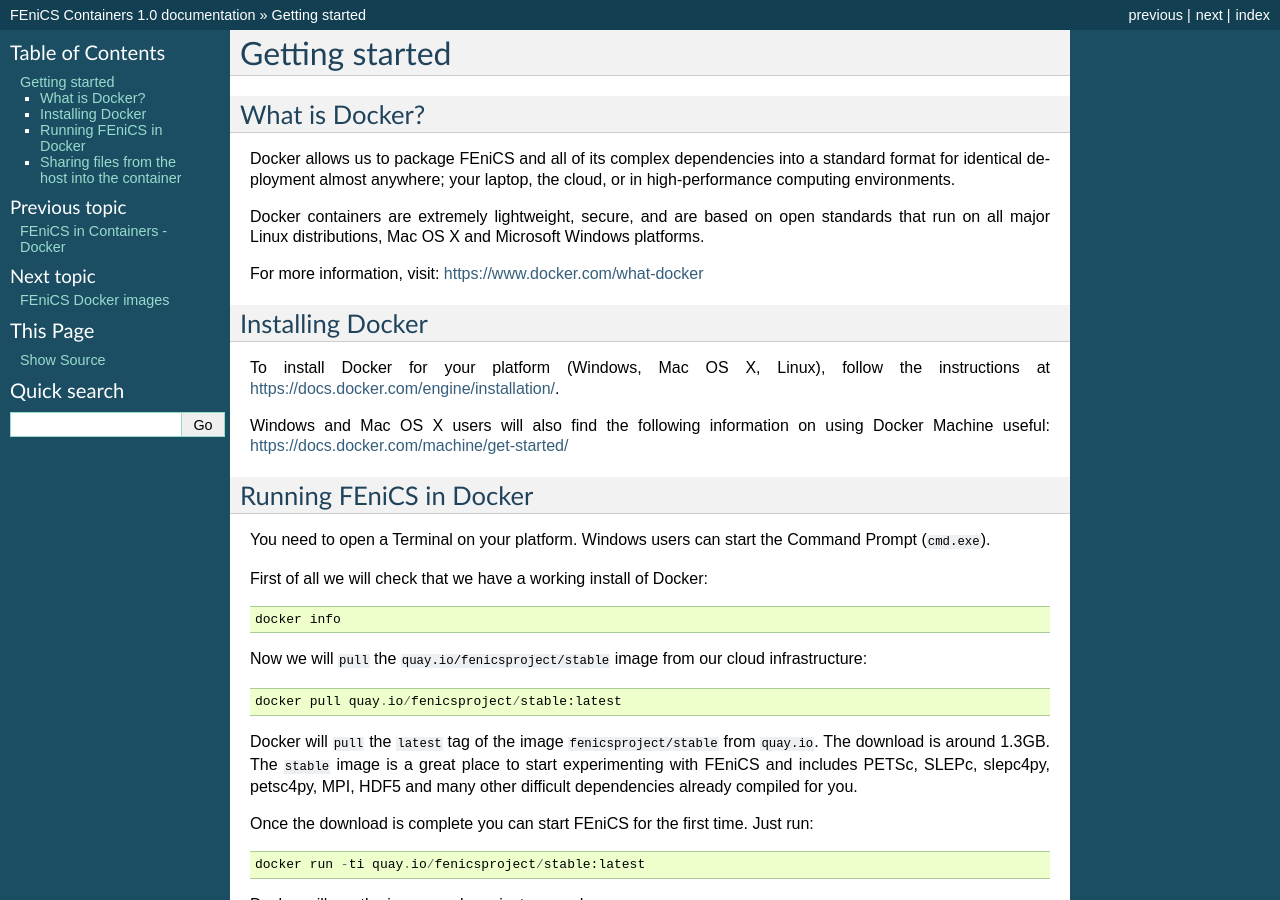
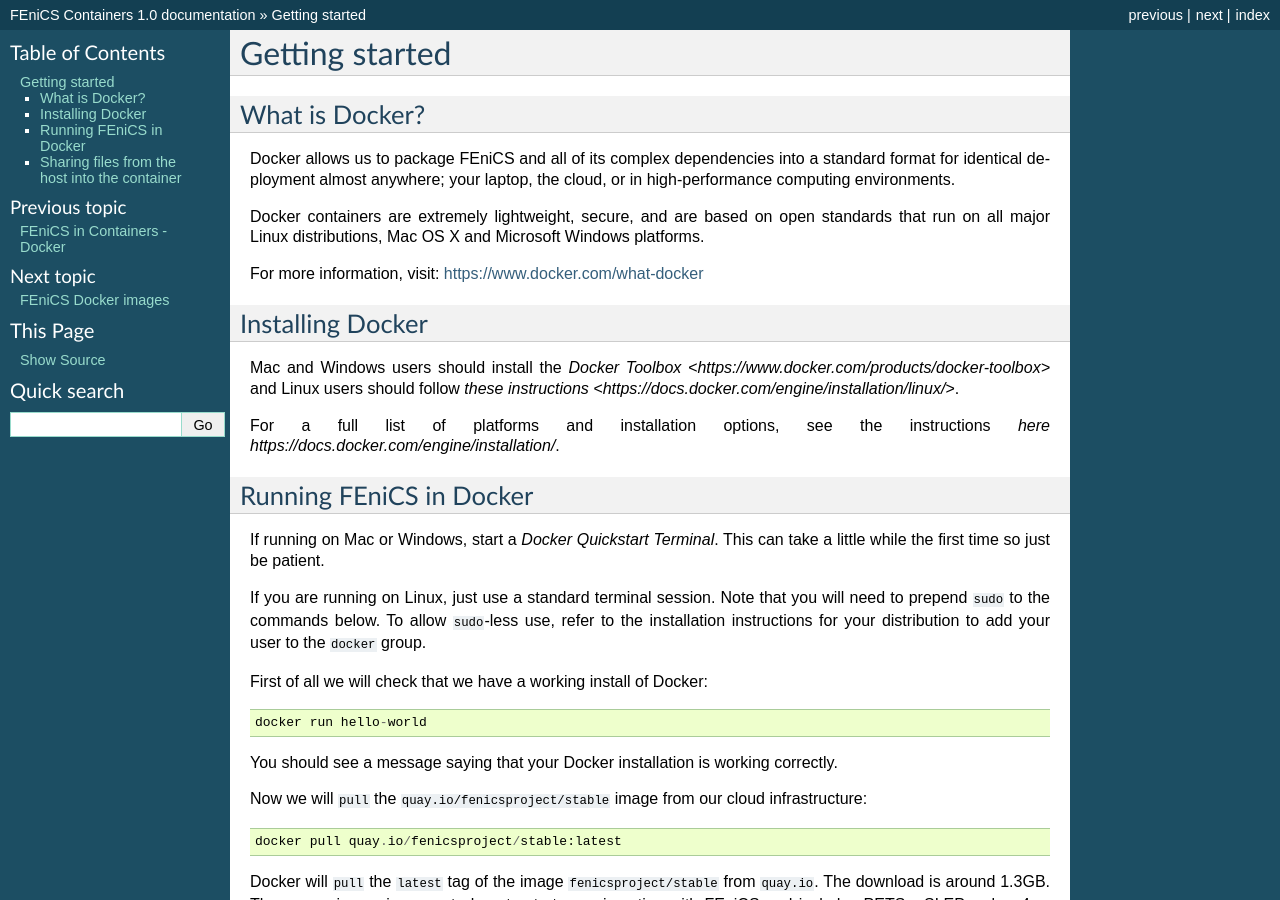
Before and after one commit to vacary/docker, a Sphinx documentation site: the page built from docs/source/getting_started.rst, in a window 1280 px wide and 900 px high. Built offline with Sphinx 7.4.7, drawn with Linux system fonts in a browser that asks for light colours.

Commit message:
Harmonise with fenics-project.org basic instructions.

```diff
--- a/docs/source/getting_started.rst
+++ b/docs/source/getting_started.rst
@@ -17,43 +17,32 @@
 
 For more information, visit: https://www.docker.com/what-docker
 
-.. Compared to virtual machines, Docker containers have a different architecture
-.. allowing them to be much more lightweight. In the contect of scientific
-.. computing we have found that:
-
-.. * You can have hundreds of Docker containers on one laptop, with almost no
-..  performance overhead.
-.. * New containers take microseconds to start up.
-.. * On Linux-based platforms, there is *no* measurable performance penalty
-..  compared to a natively compiled version of FEniCS. On platforms where Docker
-..  runs inside a Virtual Machine, performance overhead is only around ten
-..  percent.
-.. * It is easy and convienient to share development platforms with colleagues.
-.. * Like a commit in version control systems such as git, each Docker image has a
-..  unique mathematical hash associated with it. This makes it much easier to
-..  reproduce results for papers.
-
-
 Installing Docker
 -----------------
 
-To install Docker for your platform (Windows, Mac OS X, Linux), follow
-the instructions at https://docs.docker.com/engine/installation/.
+Mac and Windows users should install the `Docker Toolbox <https://www.docker.com/products/docker-toolbox>` and Linux
+users should follow `these instructions <https://docs.docker.com/engine/installation/linux/>`.
 
-Windows and Mac OS X users will also find the following information on
-using Docker Machine useful:
-https://docs.docker.com/machine/get-started/
-
+For a full list of platforms and installation options, see
+the instructions `here https://docs.docker.com/engine/installation/`.
 
 Running FEniCS in Docker
 ------------------------
 
-You need to open a Terminal on your platform. Windows users can start
-the Command Prompt (``cmd.exe``).
+If running on Mac or Windows, start a `Docker Quickstart Terminal`. This can
+take a little while the first time so just be patient.
+
+If you are running on Linux, just use a standard terminal session. Note that
+you will need to prepend ``sudo`` to the commands below. To allow ``sudo``-less
+use, refer to the installation instructions for your distribution to add your
+user to the ``docker`` group.
 
 First of all we will check that we have a working install of Docker::
 
-    docker info
+    docker run hello-world
+
+You should see a message saying that your Docker installation is working
+correctly.
 
 Now we will ``pull`` the ``quay.io/fenicsproject/stable`` image from
 our cloud infrastructure::
```
